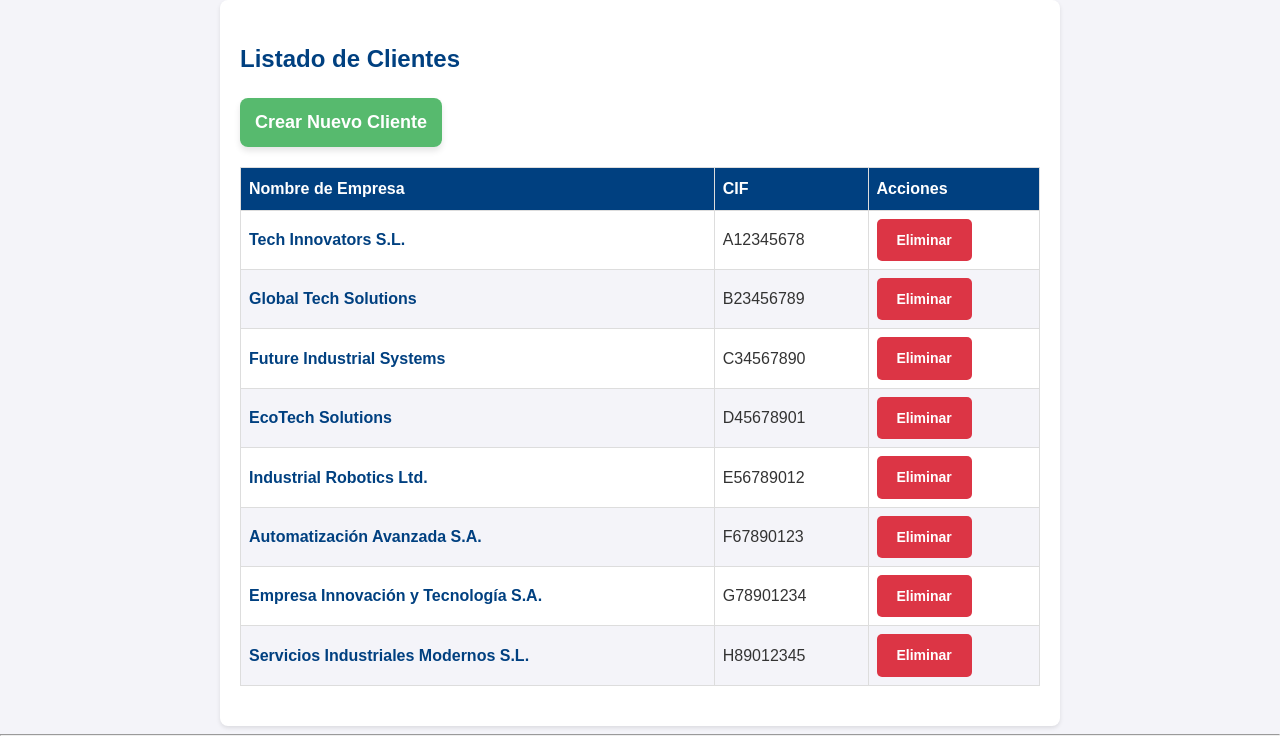
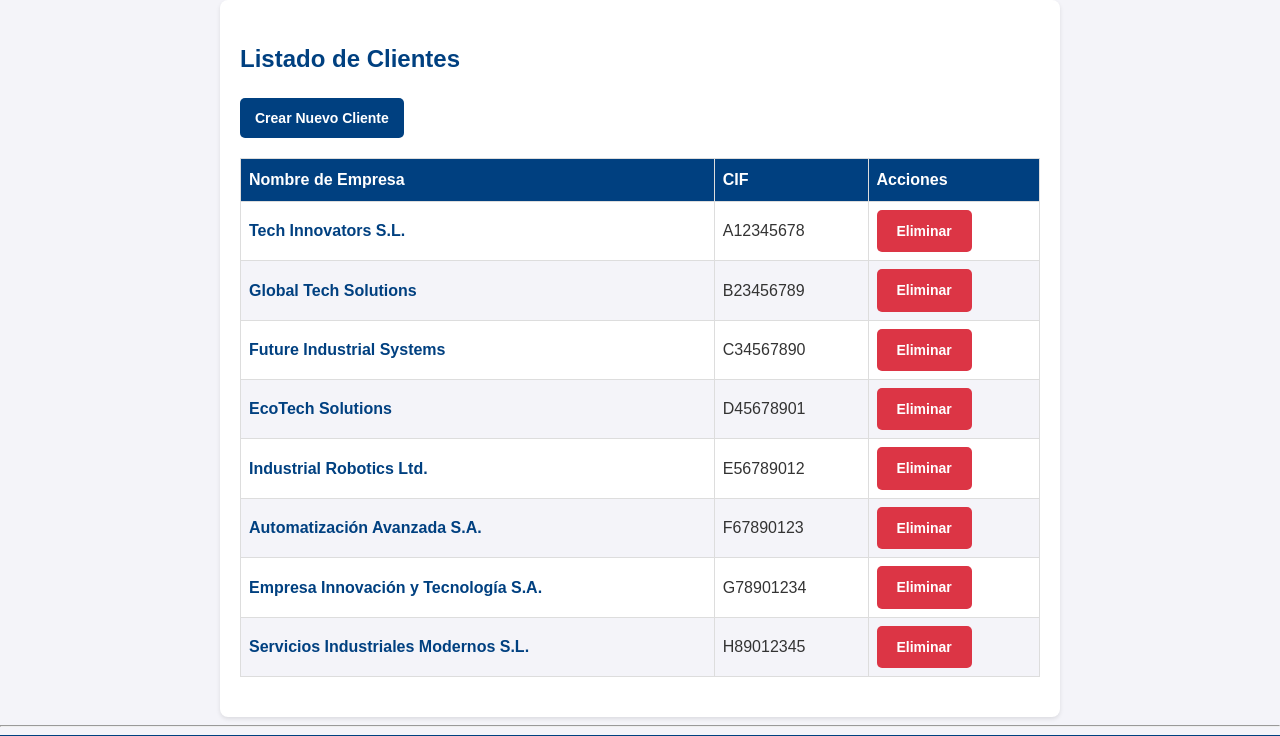
Before and after one commit to Jon8a/IW-Entregable2, a Django app: page /clientes/ in a window 1280 px wide. Shown: the part 114-850 px from the top of the page. Run offline with Django 5.2, Linux system fonts and the light colour scheme; data comes from the database, SQL or seed files in the repository.

Commit message:
Correcciones leves, actualizacion de ReadMe y Organizacion

```diff
--- a/Entregable2/appEntrega/static/CSS/stylesheet.css
+++ b/Entregable2/appEntrega/static/CSS/stylesheet.css
@@ -174,28 +174,6 @@ a.detalle_link:hover {
     text-decoration: underline;
 }
 
-/* Botón de Crear Nuevo Cliente */
-.btn-crear-cliente {
-    display: inline-block;
-    padding: 10px 15px;
-    font-size: 18px;
-    font-weight: bold;
-    color: #fff;
-    background-color: #28a746c7; /* Verde llamativo */
-    border: none;
-    border-radius: 8px;
-    text-decoration: none;
-    text-align: center;
-    cursor: pointer;
-    box-shadow: 0 4px 6px rgba(0, 0, 0, 0.1);
-    transition: background-color 0.3s ease, transform 0.2s ease;
-}
-
-.btn-crear-cliente:hover {
-    background-color: #16e635d6; /* Verde más oscuro */
-    transform: scale(1.05); /* Efecto de agrandamiento */
-}
-
 /* Botón de Eliminar */
 .btn-eliminar {
     display: inline-block;
--- a/Entregable2/appEntrega/templates/cliente_listado.html
+++ b/Entregable2/appEntrega/templates/cliente_listado.html
@@ -5,7 +5,7 @@
 {% block content %}
 <h2>Listado de Clientes</h2>
 <!-- Botón de Crear Nuevo Cliente -->
-<a href="{% url 'cliente_crear' %}" class="btn-crear-cliente">Crear Nuevo Cliente</a>
+<a href="{% url 'cliente_crear' %}" class="button">Crear Nuevo Cliente</a>
 
 <table>
     <thead>
```
Also changed, not shown: README.md, 1 other file.
